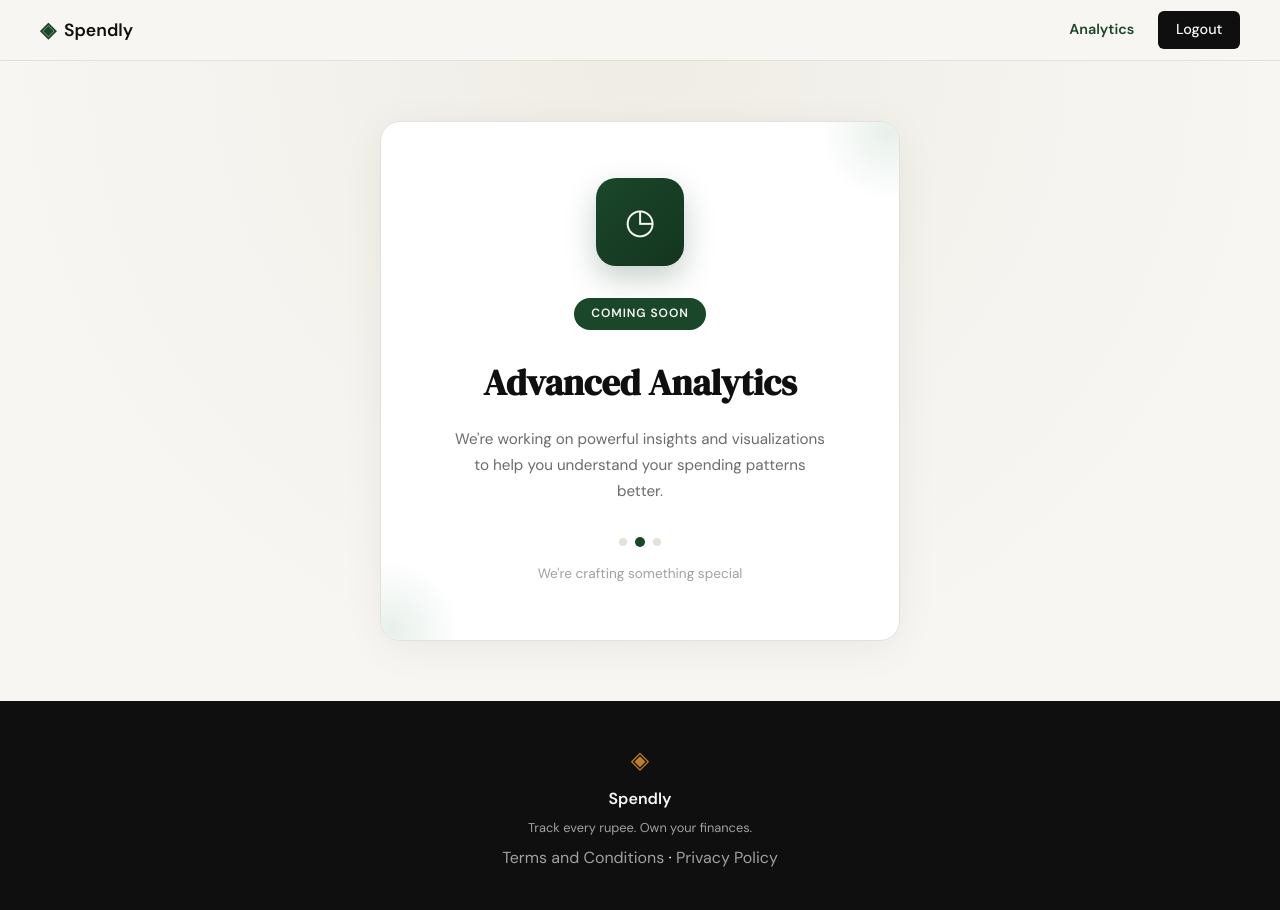
After one commit to MuazamAbbas/spendly, a Flask app: page /analytics in a window 1280 px wide. The commit adds this page. Run offline with Flask 3, Linux system fonts and the light colour scheme; a user stored in the database is signed in.

Commit message:
add coming soon page

```diff
--- a/app.py
+++ b/app.py
@@ -180,6 +180,13 @@ def profile():
     )
 
 
+@app.route("/analytics")
+def analytics():
+    if not session.get("user_id"):
+        return redirect(url_for("login"))
+    return render_template("analytics.html")
+
+
 @app.route("/expenses/add")
 def add_expense():
     return "Add expense — coming in Step 7"
--- /dev/null
+++ b/static/css/analytics.css
@@ -0,0 +1,115 @@
+/* ------------------------------------------------------------------ */
+/* Analytics — Coming Soon                                             */
+/* ------------------------------------------------------------------ */
+
+.analytics-section {
+    min-height: calc(100vh - 60px - 100px);
+    display: flex;
+    align-items: center;
+    justify-content: center;
+    padding: 3rem 2rem;
+    background: radial-gradient(circle at 50% 0%, var(--paper-warm), var(--paper) 70%);
+}
+
+.analytics-card {
+    position: relative;
+    overflow: hidden;
+    width: 100%;
+    max-width: 520px;
+    background: var(--paper-card);
+    border: 1px solid var(--border);
+    border-radius: var(--radius-lg);
+    box-shadow: 0 8px 40px rgba(0, 0, 0, 0.06);
+    padding: 3.5rem 2.5rem;
+    text-align: center;
+}
+
+.analytics-decor {
+    position: absolute;
+    width: 140px;
+    height: 140px;
+    border-radius: 50%;
+    background: radial-gradient(circle, var(--accent-light) 0%, transparent 70%);
+    pointer-events: none;
+}
+
+.analytics-decor-top { top: -60px; right: -60px; }
+.analytics-decor-bottom { bottom: -60px; left: -60px; }
+
+.analytics-icon {
+    position: relative;
+    width: 88px;
+    height: 88px;
+    margin: 0 auto 2rem;
+    display: flex;
+    align-items: center;
+    justify-content: center;
+    background: linear-gradient(135deg, var(--accent), #14351f);
+    border-radius: var(--radius-lg);
+    color: var(--paper);
+    font-size: 2.2rem;
+    box-shadow: 0 12px 30px rgba(26, 71, 42, 0.25);
+}
+
+.analytics-badge {
+    position: relative;
+    display: inline-block;
+    background: var(--accent);
+    color: var(--paper);
+    font-size: 0.75rem;
+    font-weight: 700;
+    letter-spacing: 0.08em;
+    text-transform: uppercase;
+    padding: 0.4rem 1.1rem;
+    border-radius: 999px;
+    margin-bottom: 1.5rem;
+}
+
+.analytics-title {
+    position: relative;
+    font-family: var(--font-display);
+    font-size: clamp(1.75rem, 3vw, 2.25rem);
+    color: var(--ink);
+    margin-bottom: 1rem;
+}
+
+.analytics-subtitle {
+    position: relative;
+    font-size: 0.95rem;
+    color: var(--ink-muted);
+    line-height: 1.7;
+    max-width: 380px;
+    margin: 0 auto 2rem;
+}
+
+.analytics-dots {
+    position: relative;
+    display: flex;
+    align-items: center;
+    justify-content: center;
+    gap: 0.5rem;
+    margin-bottom: 1rem;
+}
+
+.analytics-dot {
+    width: 8px;
+    height: 8px;
+    border-radius: 50%;
+    background: var(--border);
+}
+
+.analytics-dot-active {
+    width: 10px;
+    height: 10px;
+    background: var(--accent);
+}
+
+.analytics-footnote {
+    position: relative;
+    font-size: 0.85rem;
+    color: var(--ink-faint);
+}
+
+@media (max-width: 600px) {
+    .analytics-card { padding: 2.5rem 1.5rem; }
+}
--- a/static/css/style.css
+++ b/static/css/style.css
@@ -104,6 +104,8 @@ a { color: inherit; text-decoration: none; }
 
 .nav-links a { color: var(--ink-muted); transition: color 0.2s; }
 .nav-links a:hover { color: var(--ink); }
+
+.nav-links a.active { color: var(--accent); font-weight: 600; }
 
 .nav-cta {
     background: var(--ink) !important;
--- /dev/null
+++ b/templates/analytics.html
@@ -0,0 +1,33 @@
+{% extends "base.html" %}
+
+{% block title %}Analytics — Spendly{% endblock %}
+
+{% block head %}
+<link rel="stylesheet" href="{{ url_for('static', filename='css/analytics.css') }}">
+{% endblock %}
+
+{% block content %}
+
+<section class="analytics-section">
+    <div class="analytics-card">
+        <div class="analytics-decor analytics-decor-top"></div>
+        <div class="analytics-decor analytics-decor-bottom"></div>
+
+        <div class="analytics-icon">◷</div>
+
+        <span class="analytics-badge">Coming Soon</span>
+
+        <h1 class="analytics-title">Advanced Analytics</h1>
+        <p class="analytics-subtitle">We're working on powerful insights and visualizations to help you understand your spending patterns better.</p>
+
+        <div class="analytics-dots">
+            <span class="analytics-dot"></span>
+            <span class="analytics-dot analytics-dot-active"></span>
+            <span class="analytics-dot"></span>
+        </div>
+
+        <p class="analytics-footnote">We're crafting something special</p>
+    </div>
+</section>
+
+{% endblock %}
--- a/templates/base.html
+++ b/templates/base.html
@@ -20,6 +20,7 @@
             </a>
             <div class="nav-links">
                 {% if session.get('user_id') %}
+                <a href="{{ url_for('analytics') }}" class="{{ 'active' if request.endpoint == 'analytics' }}">Analytics</a>
                 <a href="{{ url_for('logout') }}" class="nav-cta">Logout</a>
                 {% else %}
                 <a href="{{ url_for('login') }}">Sign in</a>
```
Also changed, not shown: spendly.db, 1 other file.
